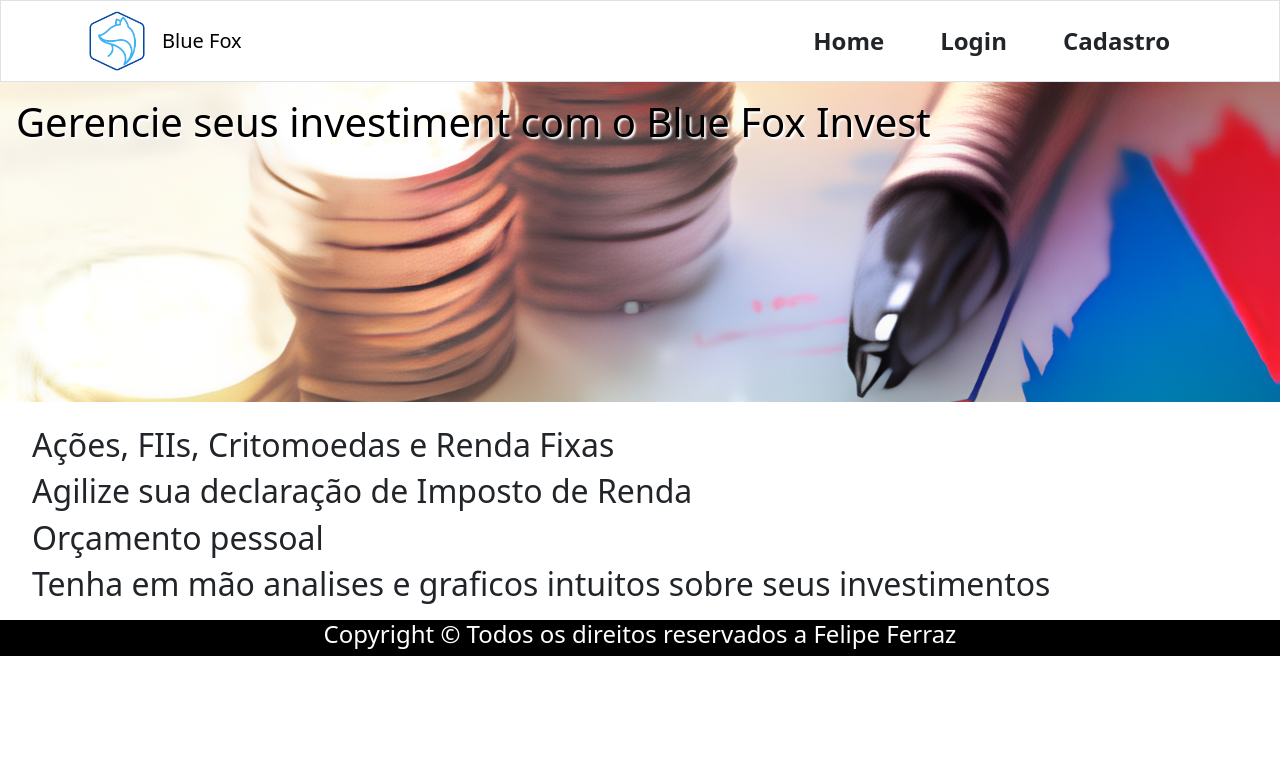
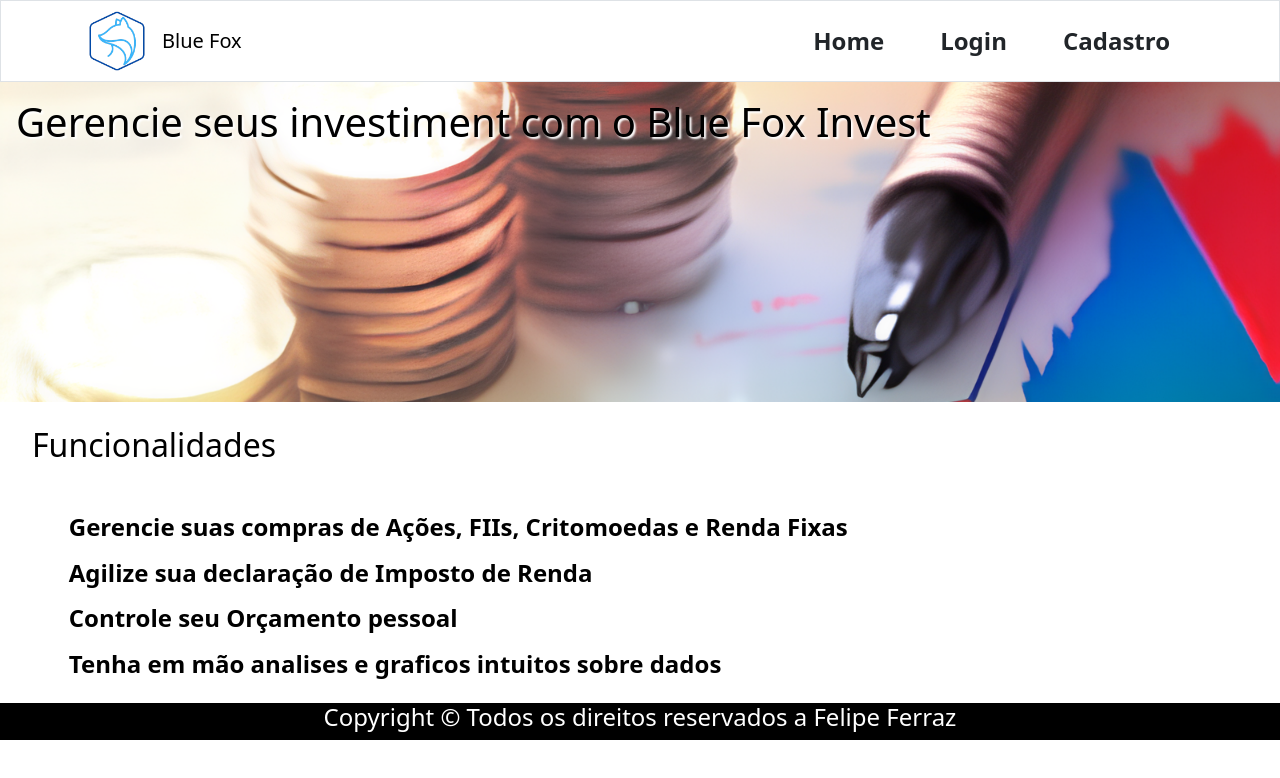
Before and after one commit to FelipeFerraz4/investment-management, a React (Vite) app in the folder front-end/: page / in a window 1280 px wide. Shown: the top 778 px of the page. Built offline with nearby package versions, Linux system fonts and the light colour scheme.

Commit message:
add functionalities section in home page

```diff
--- a/front-end/src/pages/Home/index.jsx
+++ b/front-end/src/pages/Home/index.jsx
@@ -2,17 +2,20 @@ import './style.css';
 
 function Home() {
     return (
-        <>
-            <section className='home-title' >
+        <main>
+            <section className='home_title' >
                 <h1 className='home_title_text'>Gerencie seus investiment com o Blue Fox Invest</h1>
             </section>
-            <main className="home">
-                <h2>Ações, FIIs, Critomoedas e Renda Fixas </h2>
-                <h2>Agilize sua declaração de Imposto de Renda</h2>
-                <h2>Orçamento pessoal</h2>
-                <h2>Tenha em mão analises e graficos intuitos sobre seus investimentos</h2>
-            </main>
-        </>
+            <section className="home">
+                <h2 className='home_title_text'>Funcionalidades</h2>
+                <ul>
+                    <li className='home_item'>Gerencie suas compras de Ações, FIIs, Critomoedas e Renda Fixas</li>
+                    <li className='home_item'>Agilize sua declaração de Imposto de Renda</li>
+                    <li className='home_item'>Controle seu Orçamento pessoal</li>
+                    <li className='home_item'>Tenha em mão analises e graficos intuitos sobre dados</li>
+                </ul>
+            </section>
+        </main>
     );
 }
 
--- a/front-end/src/pages/Home/style.css
+++ b/front-end/src/pages/Home/style.css
@@ -2,7 +2,7 @@
     margin: 1em 2em;
 }
 
-.home-title {
+.home_title {
     width: auto;
     height: 40vh;
     margin-bottom: 1.5em;
@@ -20,4 +20,13 @@
 .home_title_text {
     color: rgb(0, 0, 0);
     text-shadow: 0.05em 0.05em 0.05em white;
+    padding-bottom: 1em;
 }
+
+.home_item {
+    color: rgb(0, 0, 0);
+    list-style: none;
+    padding: 0.2em;
+    font-size: 1.5em;
+    font-weight: 600;
+}
```
